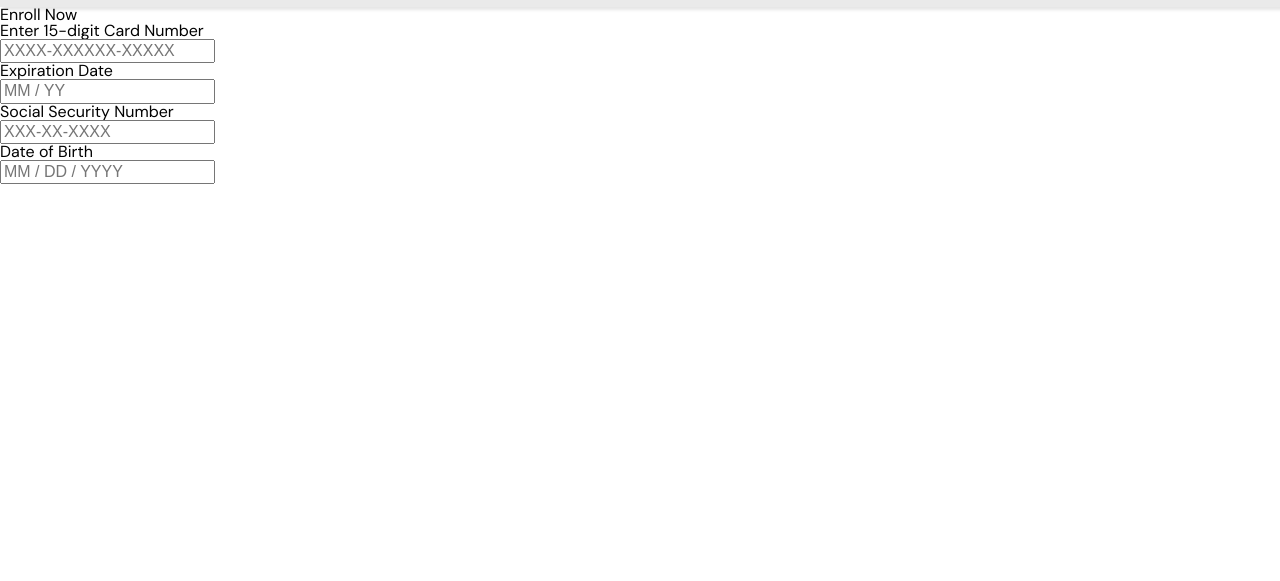
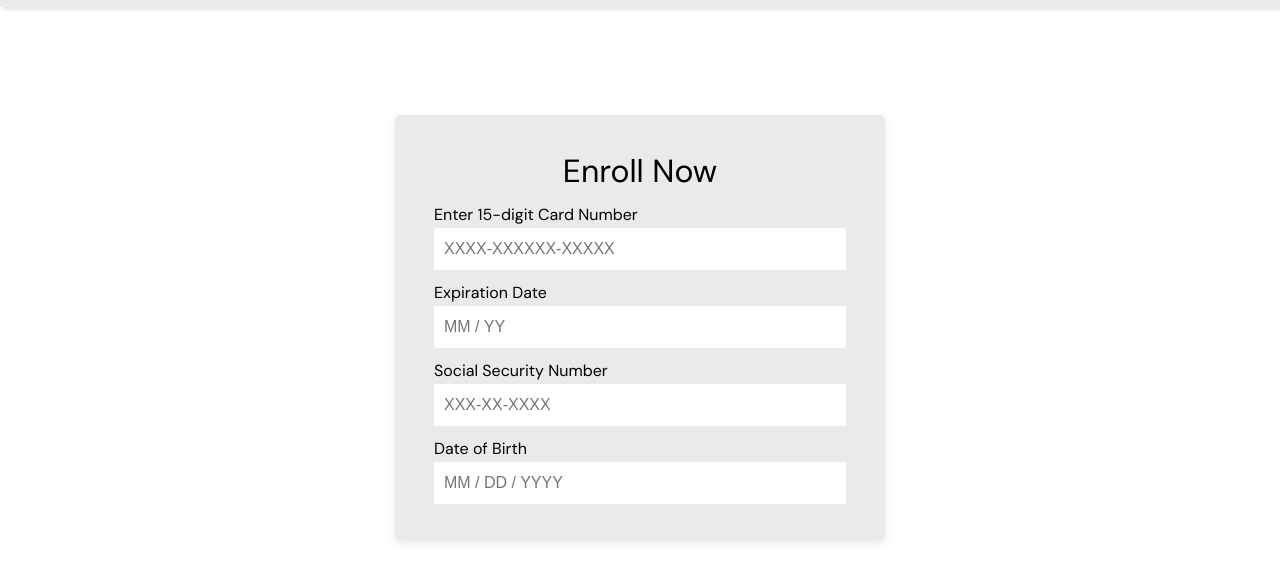
Before and after one commit to aracelihernandez01/ITMD362-project2, a plain HTML site: page process.html in a window 1280 px wide. Shown: the part 103-684 px from the top of the page. Drawn offline with Linux system fonts and the light colour scheme; a web font is replaced by a local one.

Commit message:
styling process page

```diff
--- a/css/screen.css
+++ b/css/screen.css
@@ -44,3 +44,43 @@ body {
   width: 90px;
   margin-left: 20px;
 }
+
+/* PROCESS PAGE */
+
+.form-wrapper {
+  display: flex;
+  justify-content: center;
+  align-items: center;
+  min-height: 80vh;
+}
+
+.form-container {
+  background-color: #eaeaea;
+  display: flex;
+  justify-content: center;
+  align-items: center;
+  border-radius: 5px;
+  box-shadow: 0 4px 8px rgba(0, 0, 0, 0.1);
+  width: 450px;
+  padding: 20px;
+}
+
+.form-container h1 {
+  font-size: 2em;
+  padding: 20px;
+  text-align: center;
+}
+
+.form-container p {
+  font-size: 1em;
+  padding-bottom: 5px;
+}
+
+.form-container input {
+  width: 400px;
+  border: none;
+  height: 40px;
+  margin-bottom: 15px;
+  border-radius: 2px;
+  padding-left: 10px;
+}
--- a/process.html
+++ b/process.html
@@ -21,22 +21,30 @@
       <li><a href="#">Rewards & Benefits</a></li>
     </ul>
   </nav>
-  <div>
-    <form method="get" action="#null" autocomplete="on">
+  <div class="form-wrapper">
+    <div class="form-container">
+      <form method="get" action="#null" autocomplete="on" class="account-form">
         <h1>Enroll Now</h1>
         <div class="form-elements">
           <div class="form-group">
             <p>Enter 15-digit Card Number</p>
             <input type="text" name="card-number" id="card-number" required placeholder="XXXX-XXXXXX-XXXXX">
+          </div>
+          <div class="form-group">
             <p>Expiration Date</p>
             <input type="text" name="expiration-date" id="expiration-date" required placeholder="MM / YY">
+          </div>
+          <div class="form-group">
             <p>Social Security Number</p>
             <input type="text" name="ssn" id="ssn" required placeholder="XXX-XX-XXXX">
+          </div>
+          <div class="form-group">
             <p>Date of Birth</p>
             <input type="text" name="birthdate" id="birthdate" required placeholder="MM / DD / YYYY">
           </div>
         </div>
       </form>
     </div>
+  </div>
 </body>
 </html>
```
Lines whose indentation alone changed are shown as unchanged.
